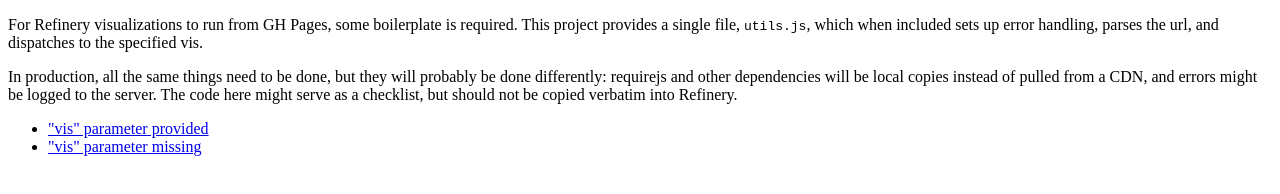
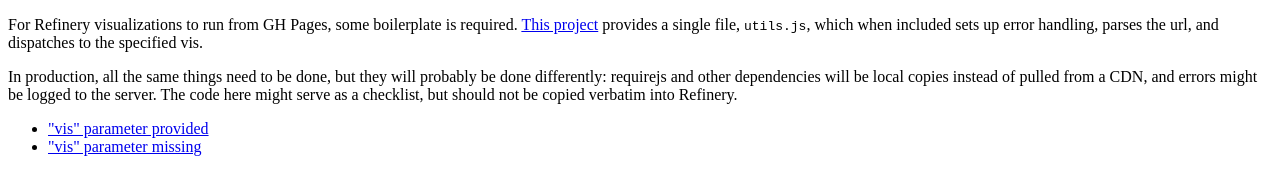
Before and after one commit to mccalluc/vis-demo-utils, a plain HTML site: page index.html in a window 1280 px wide. Drawn offline with Linux system fonts and the light colour scheme.

Commit message:
Links from ghpages to gh, and back

```diff
--- a/index.html
+++ b/index.html
@@ -7,9 +7,9 @@
 <body>
 <p>
     For Refinery visualizations to run from GH Pages, some boilerplate is required.
-    This project provides a single file, <code>utils.js</code>,
-    which when included sets up error handling, parses the url,
-    and dispatches to the specified vis.
+    <a href="https://github.com/refinery-platform/vis-demo-utils">This project</a>
+    provides a single file, <code>utils.js</code>, which when included sets up
+    error handling, parses the url, and dispatches to the specified vis.
 </p>
 <p>
     In production, all the same things need to be done, but they will probably be done
@@ -23,6 +23,5 @@
 </ul>
 <script src="https://cdnjs.cloudflare.com/ajax/libs/require.js/2.3.2/require.min.js"
         data-main="src/utils.js"></script>
-
 </body>
 </html>
```
Also changed, not shown: 1 other file.
